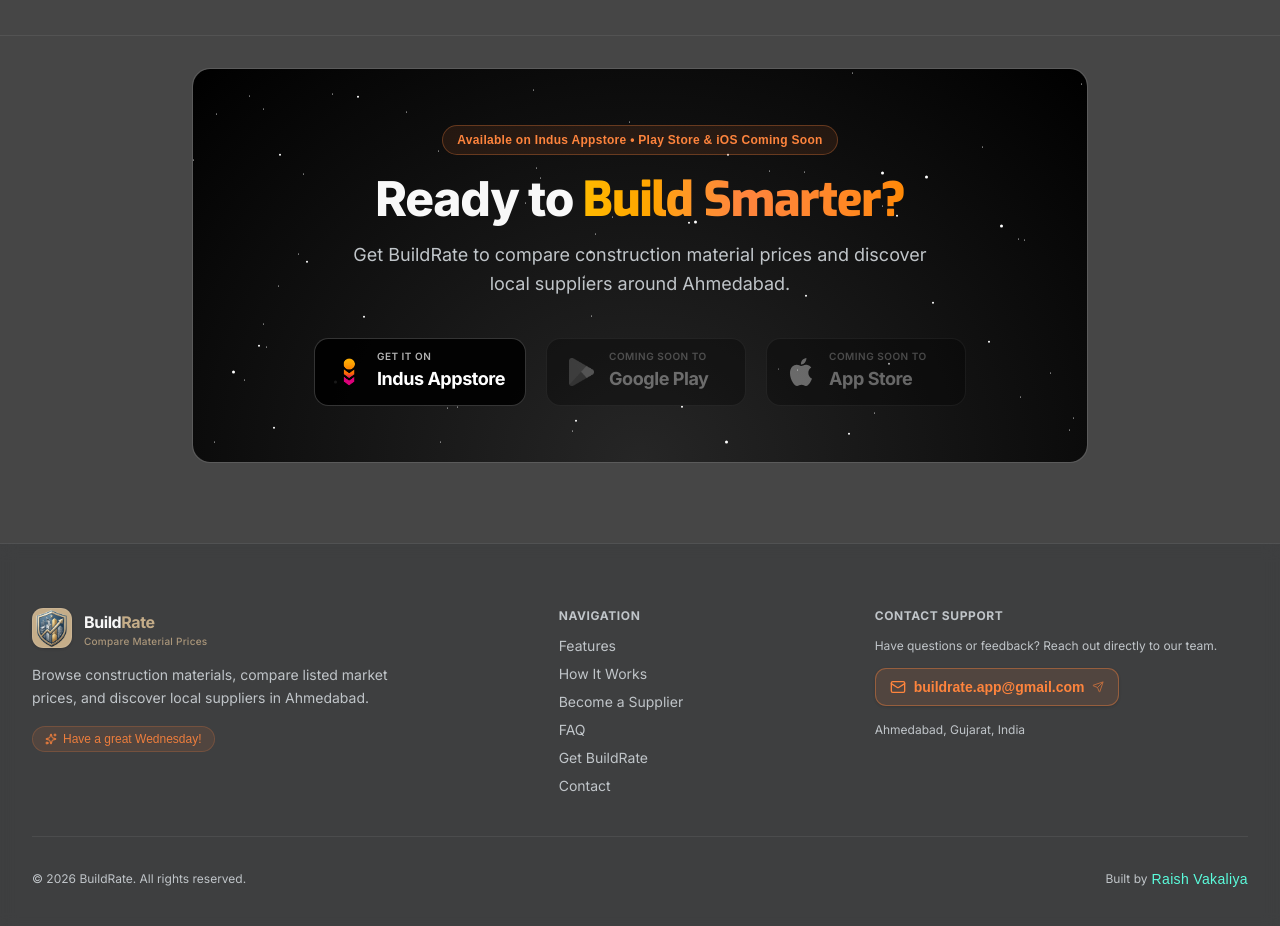
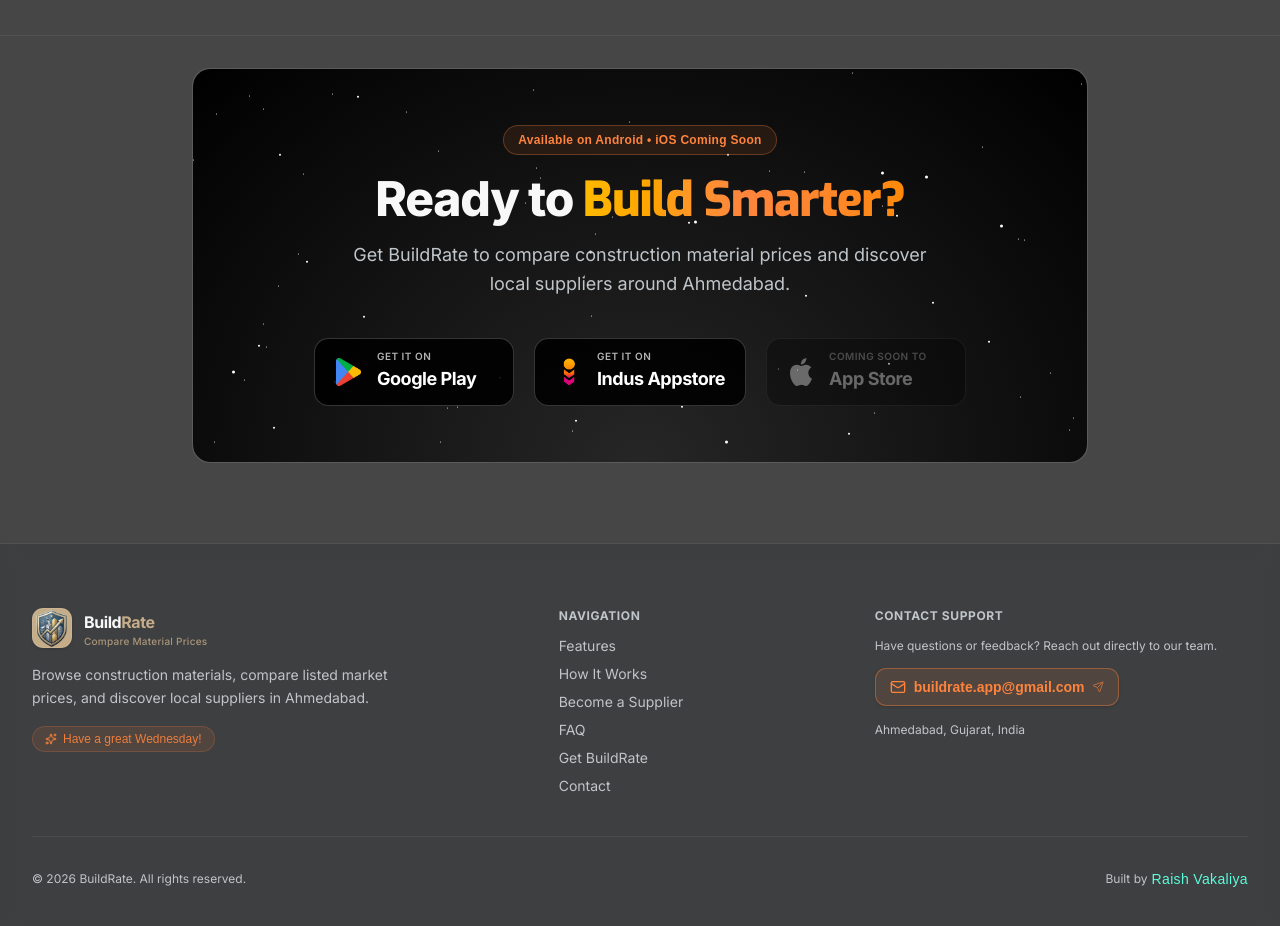
Before and after one commit to RaishVakaliya/buildrate-website, a Next.js app: page / in a window 1280 px wide. Shown: the part 4020-4946 px from the top of the page. Built offline with nearby package versions, Linux system fonts and the light colour scheme; no server answers; a web font is replaced by a local one.

Commit message:
feat(website): activate google play store url and prioritize as first download button

```diff
--- a/components/download/download.tsx
+++ b/components/download/download.tsx
@@ -28,7 +28,7 @@
 
           <div className="relative z-10">
             <div className="inline-flex items-center gap-2 px-3.5 py-1.5 rounded-full border border-primary/30 bg-primary/10 text-primary font-delius text-xs font-semibold tracking-wide mb-5">
-              <span>Available on Indus Appstore &bull; Play Store &amp; iOS Coming Soon</span>
+              <span>Available on Android &bull; iOS Coming Soon</span>
             </div>
 
             <h2
@@ -47,6 +47,29 @@
             </p>
 
             <div className="flex flex-wrap items-center justify-center gap-4 sm:gap-5 select-none">
+              <a
+                href={STORE_LINKS.googlePlay.url!}
+                target="_blank"
+                rel="noopener noreferrer"
+                className="inline-flex items-center gap-3.5 px-5 py-3 rounded-2xl bg-black/90 hover:bg-black border border-white/20 hover:border-white/40 text-white transition-all duration-200 hover:scale-[1.02] active:scale-[0.98] min-w-[200px] text-left cursor-pointer"
+              >
+                <Image
+                  src="/google-play-store-icon.webp"
+                  alt="Google Play"
+                  width={28}
+                  height={28}
+                  className="size-7 object-contain shrink-0"
+                />
+                <div className="flex flex-col leading-none">
+                  <span className="text-[10px] font-semibold tracking-wider uppercase text-white/70 mb-1">
+                    GET IT ON
+                  </span>
+                  <span className="text-base sm:text-lg font-bold tracking-tight text-white">
+                    Google Play
+                  </span>
+                </div>
+              </a>
+
               <a
                 href={STORE_LINKS.indusAppstore.url}
                 target="_blank"
@@ -69,27 +92,6 @@
                   </span>
                 </div>
               </a>
-
-              <div
-                className="inline-flex items-center gap-3.5 px-5 py-3 rounded-2xl bg-black/50 border border-white/10 text-white/40 min-w-[200px] text-left cursor-not-allowed select-none opacity-60 relative group"
-                title="Google Play version is coming soon"
-              >
-                <Image
-                  src="/google-play-store-icon.webp"
-                  alt="Google Play"
-                  width={28}
-                  height={28}
-                  className="size-7 object-contain shrink-0 opacity-60 grayscale"
-                />
-                <div className="flex flex-col leading-none">
-                  <span className="text-[10px] font-semibold tracking-wider uppercase text-white/40 mb-1">
-                    COMING SOON TO
-                  </span>
-                  <span className="text-base sm:text-lg font-bold tracking-tight text-white/60">
-                    Google Play
-                  </span>
-                </div>
-              </div>
 
               <div
                 className="inline-flex items-center gap-3.5 px-5 py-3 rounded-2xl bg-black/50 border border-white/10 text-white/40 min-w-[200px] text-left cursor-not-allowed select-none opacity-60 relative group"
--- a/constants/store-links.ts
+++ b/constants/store-links.ts
@@ -2,10 +2,10 @@
   googlePlay: {
     name: "Google Play",
     platform: "Android",
-    status: "Coming Soon" as const,
-    url: null,
-    cta: "Coming Soon",
-    available: false,
+    status: "Available" as const,
+    url: "https://play.google.com/store/apps/details?id=com.raish_vakaliya.buildrate",
+    cta: "Get it on Google Play",
+    available: true,
   },
   indusAppstore: {
     name: "Indus Appstore",
```
